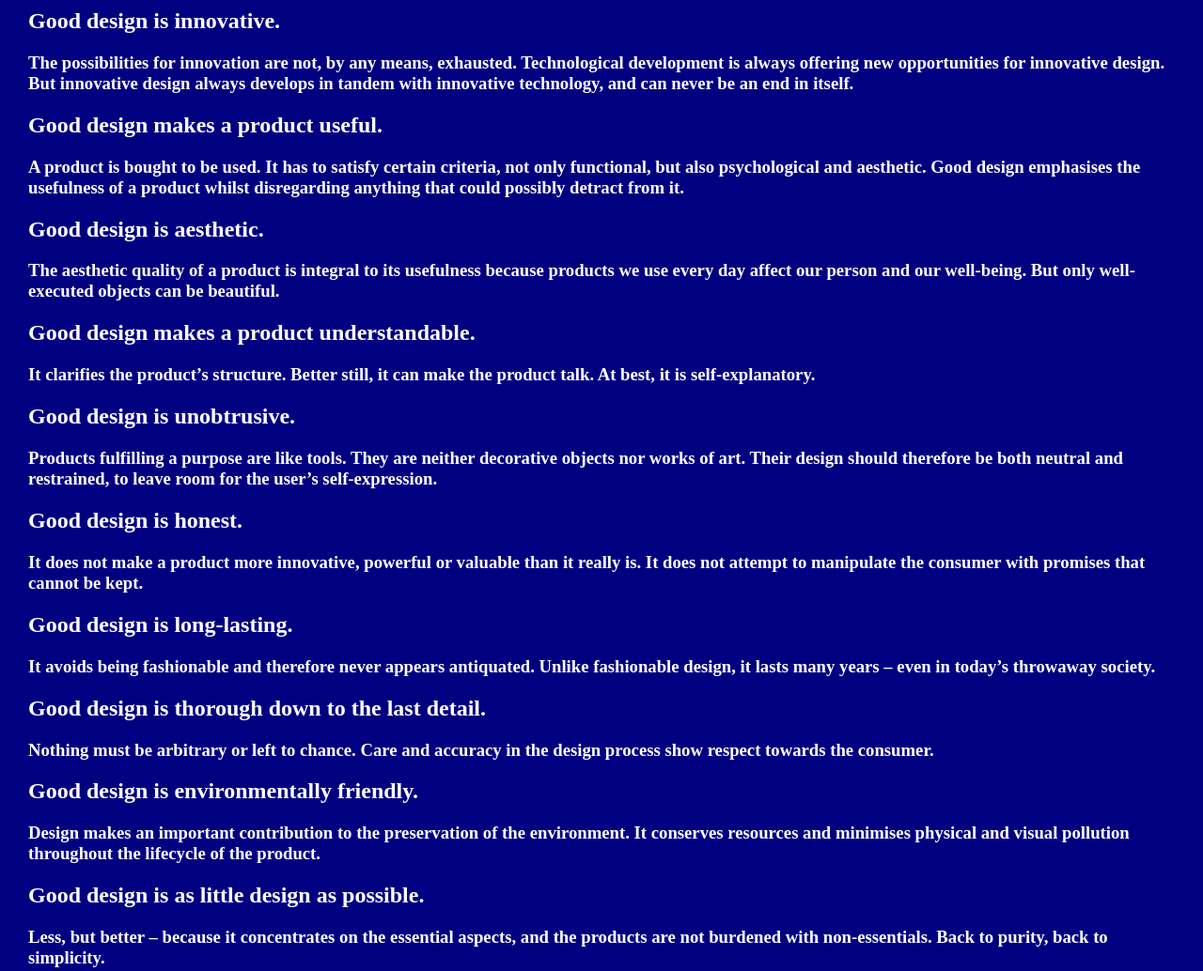
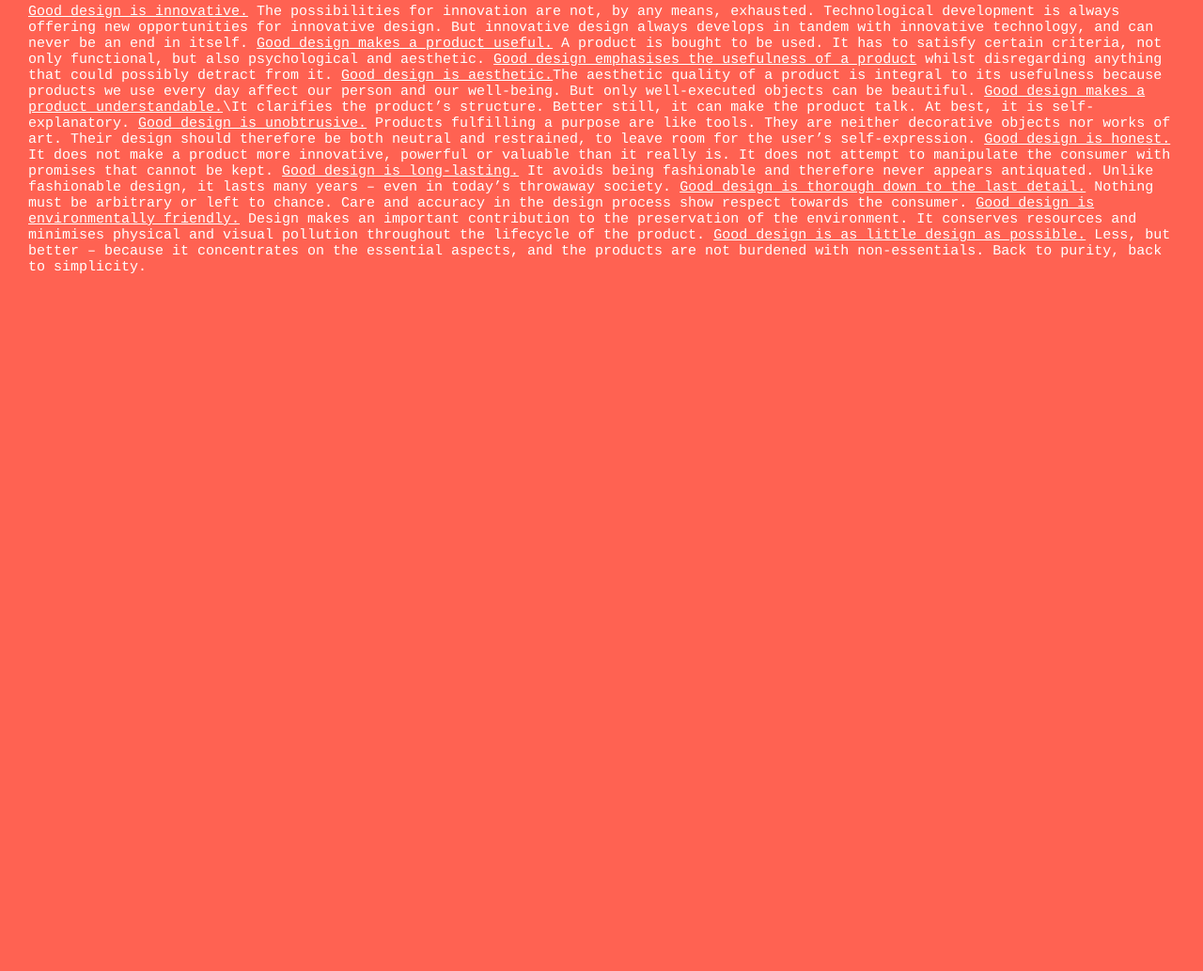
Before and after one commit to emilyganderson/emilyganderson.github.io, a plain HTML site: page 15variations/level5.1.html in a window 1280 px wide. Shown: the part 376-1410 px from the top of the page at 94% size. After the commit the page ends 800 px from the top, so only its background shows below. Drawn offline with Linux system fonts and the light colour scheme.

Commit message:
15 variations edits

```diff
--- a/15variations/level5.1.html
+++ b/15variations/level5.1.html
@@ -11,23 +11,26 @@ body {
   margin-right: 20px;
   margin-top: 30px;
   margin-bottom: 30px;
-  background-color: navy;
+  background-color: #FF6252;
   padding: 10px;
   color: white;
 }
 
 h1 {
   font-size: 50px;
-  font
   font-kerning: 5px;
-  font-family: arial;
+  font-family: courier;
   line-height: 50px;
   text-shadow: 5px;
   text-decoration: underline; 2px;
 
 }
 
-h2 {
+p {
+  font-size:15px;
+  font-family: courier;
+  font-kerning: auto;
+  color: white;
 
 }
 
@@ -37,29 +40,28 @@ h2 {
 
   <body>
 
-    <h1>TEN PRINCIPLES FOR GOOD DESIGN <br><br>Dieter Rams</h1><br><br>
+    <h1>TEN PRINCIPLES FOR GOOD DESIGN <br><br>
+
+    Dieter Rams</h1><br><br>
 
     <br><br><br><br>
-    <p><h2>Good design is innovative. </h2>
-    <h3>The possibilities for innovation are not, by any means, exhausted. Technological development is always offering new opportunities for innovative design. But innovative design always develops in tandem with innovative technology, and can never be an end in itself.</h3></p>
-    <h2>Good design makes a product useful.</h2>
-    <p><h3>A product is bought to be used. It has to satisfy certain criteria, not only functional, but also psychological and aesthetic. Good design emphasises the usefulness of a product whilst disregarding anything that could possibly detract from it.</h3></p>
-    <h2>Good design is aesthetic.</h2>
-    <h3><p>The aesthetic quality of a product is integral to its usefulness because products we use every day affect our person and our well-being. But only well-executed objects can be beautiful.</p></h3>
-    <h2>Good design makes a product understandable.</h2>
-    <h3><p>It clarifies the product’s structure. Better still, it can make the product talk. At best, it is self-explanatory.</p></h3>
-    <p><h2>Good design is unobtrusive.</h2>
-    <h3>Products fulfilling a purpose are like tools. They are neither decorative objects nor works of art. Their design should therefore be both neutral and restrained, to leave room for the user’s self-expression.</h3></p>
-    <p><h2>Good design is honest.</h2>
-    <h3>It does not make a product more innovative, powerful or valuable than it really is. It does not attempt to manipulate the consumer with promises that cannot be kept.</h3></p>
-    <p><h2>Good design is long-lasting.</h2>
-    <h3>It avoids being fashionable and therefore never appears antiquated. Unlike fashionable design, it lasts many years – even in today’s throwaway society.</h3></p>
-    <p><h2>Good design is thorough down to the last detail.</h2>
-    <h3>Nothing must be arbitrary or left to chance. Care and accuracy in the design process show respect towards the consumer.</h3></p>
-    <p><h2>Good design is environmentally friendly.</h2>
-    <h3>  Design makes an important contribution to the preservation of the environment. It conserves resources and minimises physical and visual pollution throughout the lifecycle of the product.</h3></p>
-    <p><h2>Good design is as little design as possible.</h2>
-    <h3>Less, but better – because it concentrates on the essential aspects, and the products are not burdened with non-essentials. Back to purity, back to simplicity.</h3></p></h2>
+    <p><u>Good design is innovative.</u>
+      The possibilities for innovation are not, by any means, exhausted. Technological development is always offering new opportunities for innovative design. But innovative design always develops in tandem with innovative technology, and can never be an end in itself.
+      <u>Good design makes a product useful.</u> A product is bought to be used. It has to satisfy certain criteria, not only functional, but also psychological and aesthetic.
+      <u>Good design emphasises the usefulness of a product</u> whilst disregarding anything that could possibly detract from it.
+      <u>Good design is aesthetic.</u>The aesthetic quality of a product is integral to its usefulness because products we use every day affect our person and our well-being. But only well-executed objects can be beautiful.
+      <u>Good design makes a product understandable.</u>\It clarifies the product’s structure. Better still, it can make the product talk. At best, it is self-explanatory.
+      <u>Good design is unobtrusive.</u> Products fulfilling a purpose are like tools. They are neither decorative objects nor works of art. Their design should therefore be both neutral and restrained, to leave room for the user’s self-expression.
+      <u>Good design is honest.</u>
+      It does not make a product more innovative, powerful or valuable than it really is. It does not attempt to manipulate the consumer with promises that cannot be kept.
+      <u>Good design is long-lasting.</u>
+      It avoids being fashionable and therefore never appears antiquated. Unlike fashionable design, it lasts many years – even in today’s throwaway society.
+      <u>Good design is thorough down to the last detail.</u>
+      Nothing must be arbitrary or left to chance. Care and accuracy in the design process show respect towards the consumer.
+      <u>Good design is environmentally friendly.</u>
+      Design makes an important contribution to the preservation of the environment. It conserves resources and minimises physical and visual pollution throughout the lifecycle of the product.
+      <u>Good design is as little design as possible.</u>
+      Less, but better – because it concentrates on the essential aspects, and the products are not burdened with non-essentials. Back to purity, back to simplicity.</p>
 
 
   </body>
```
Also changed, not shown: 15variations/index.html (+9 -13 lines), 15variations/level5.2.html (added, +47 -0 lines).
